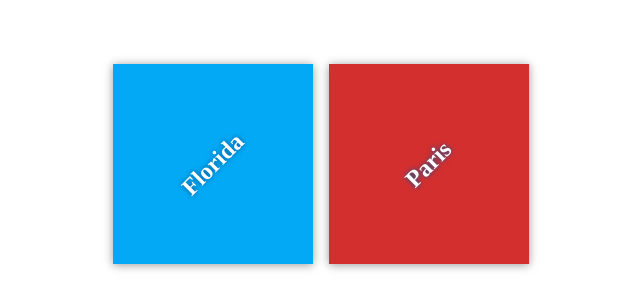
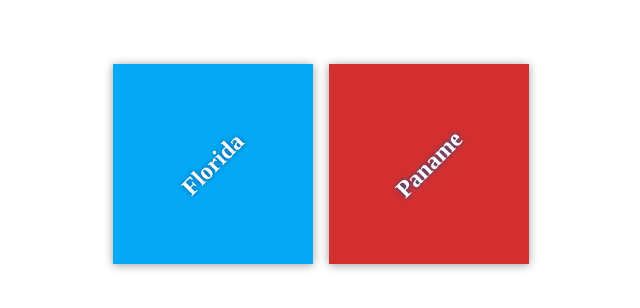
Before and after one commit to LivestyleEuro/my-travel-plans, a plain HTML site: page index.html in a window 1280 px wide. Shown: the part 236-544 px from the top of the page, 319-959 px from the left. Drawn offline with Linux system fonts and the light colour scheme.

Commit message:
The changes for pulls

```diff
--- a/index.html
+++ b/index.html
@@ -15,7 +15,7 @@
             </div>
 
             <div class="destination" id="paris">
-                <h2>Paris</h2>
+                <h2>Paname</h2>
             </div>
         </div>
     </div>
```
